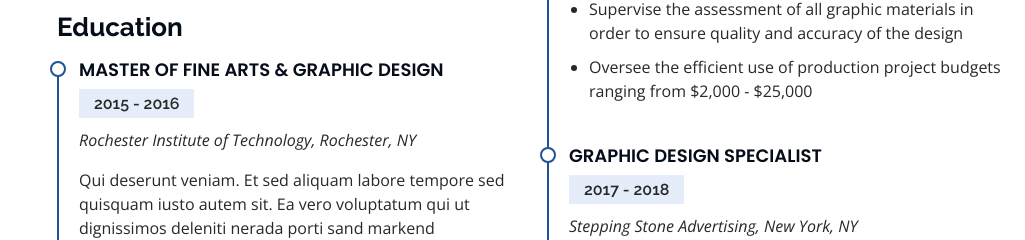
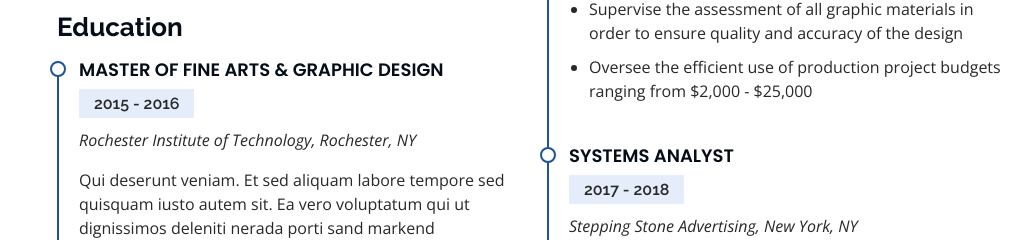
Before and after one commit to epoytrades/Portfolio, a plain HTML site: page index.html in a window 1280 px wide. Shown: the part 3009-3249 px from the top of the page, without its empty margins (255-1280 px from the left). Drawn offline with nearby package versions, Linux system fonts and the light colour scheme.

Commit message:
Update index.html

```diff
--- a/index.html
+++ b/index.html
@@ -290,7 +290,7 @@
               </ul>
             </div>
             <div class="resume-item">
-              <h4>Graphic design specialist</h4>
+              <h4>Systems Analyst</h4>
               <h5>2017 - 2018</h5>
               <p><em>Stepping Stone Advertising, New York, NY</em></p>
               <ul>
```
